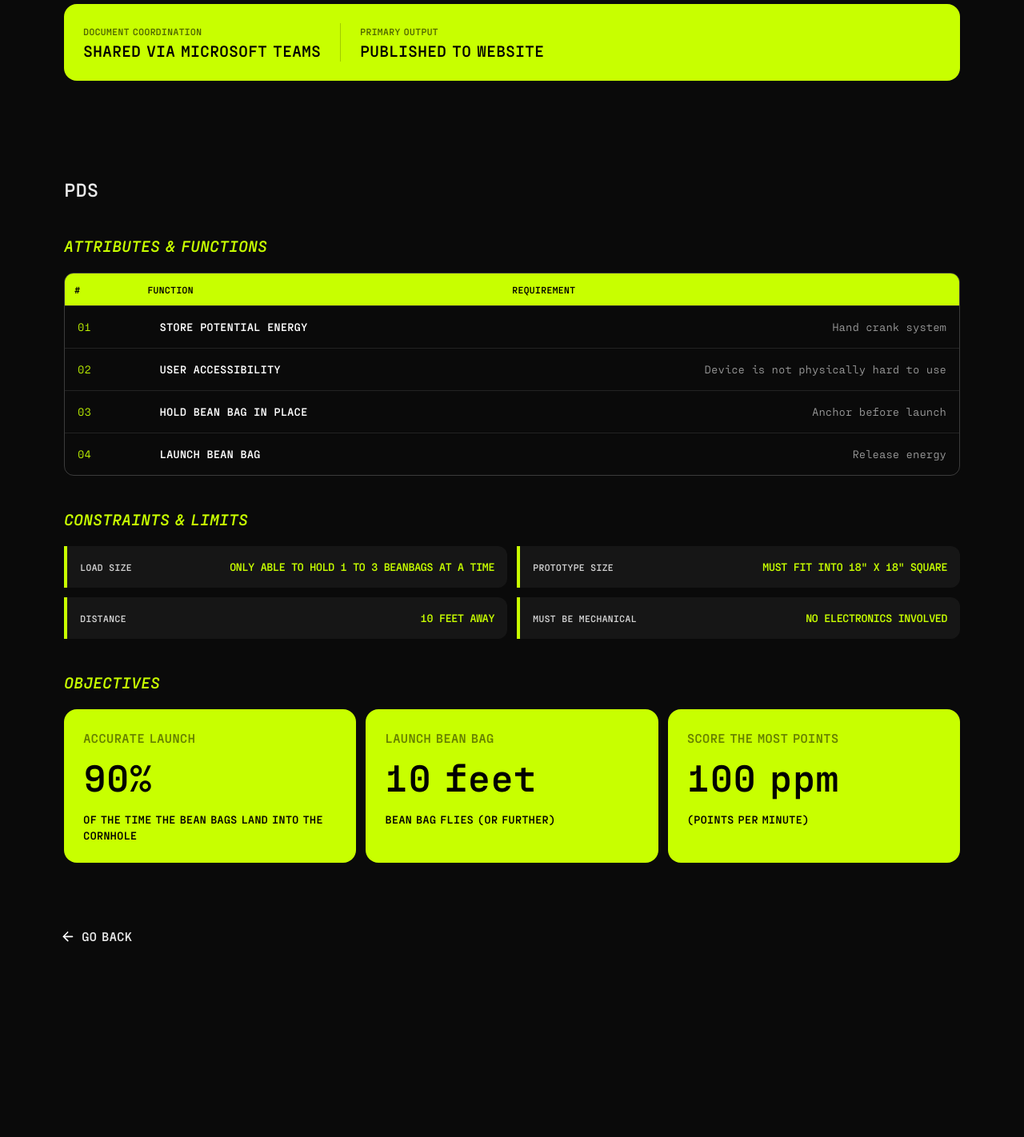
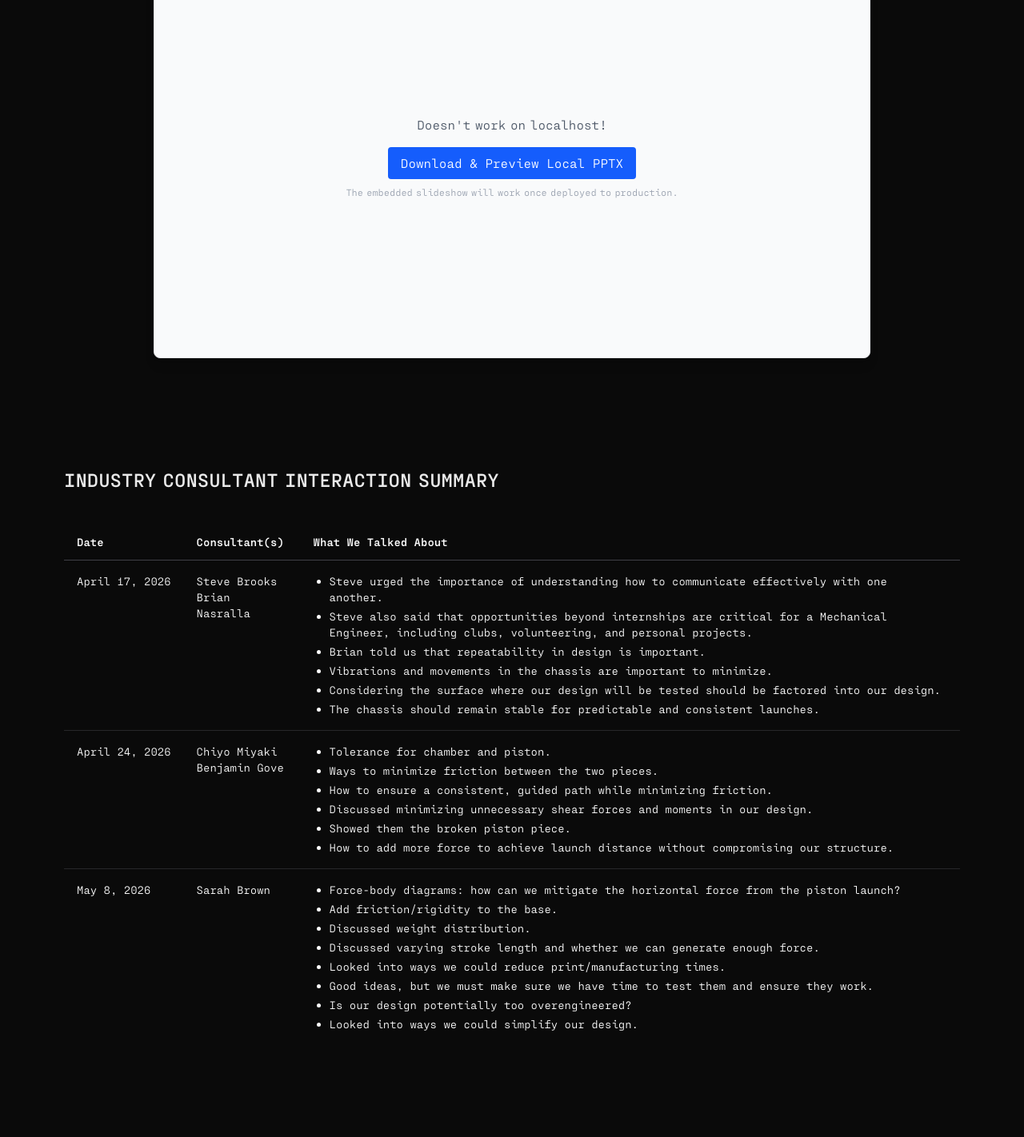
Before and after one commit to lucadenhez/TBD, a Next.js app: page /deliverables in a window 1280 px wide. Shown: the part 1120-2542 px from the top of the page at 80% size. Built offline with nearby package versions, Linux system fonts and the light colour scheme.

Commit message:
Add CDR, PDR, embedded .pptx, show all blog entries, industry consultants

```diff
--- /dev/null
+++ b/app/(frontend)/components/deliverables/IndustryConsultants.tsx
@@ -0,0 +1,75 @@
+export default function IndustryConsultants() {
+    return (
+        <table className="w-full border-collapse text-left text-sm text-white">
+            <thead>
+                <tr className="border-b border-zinc-700">
+                    <th className="px-4 py-3 font-semibold">Date</th>
+                    <th className="px-4 py-3 font-semibold">Consultant(s)</th>
+                    <th className="px-4 py-3 font-semibold">What We Talked About</th>
+                </tr>
+            </thead>
+            <tbody>
+                <tr className="border-b border-zinc-800 align-top">
+                    <td className="px-4 py-4 whitespace-nowrap">
+                        April 17, 2026
+                    </td>
+                    <td className="px-4 py-4">
+                        Steve Brooks<br />
+                        Brian Nasralla
+                    </td>
+                    <td className="px-4 py-4">
+                        <ul className="list-disc pl-5 space-y-1">
+                            <li>Steve urged the importance of understanding how to communicate effectively with one another.</li>
+                            <li>Steve also said that opportunities beyond internships are critical for a Mechanical Engineer, including clubs, volunteering, and personal projects.</li>
+                            <li>Brian told us that repeatability in design is important.</li>
+                            <li>Vibrations and movements in the chassis are important to minimize.</li>
+                            <li>Considering the surface where our design will be tested should be factored into our design.</li>
+                            <li>The chassis should remain stable for predictable and consistent launches.</li>
+                        </ul>
+                    </td>
+                </tr>
+
+                <tr className="border-b border-zinc-800 align-top">
+                    <td className="px-4 py-4 whitespace-nowrap">
+                        April 24, 2026
+                    </td>
+                    <td className="px-4 py-4">
+                        Chiyo Miyaki<br />
+                        Benjamin Gove
+                    </td>
+                    <td className="px-4 py-4">
+                        <ul className="list-disc pl-5 space-y-1">
+                            <li>Tolerance for chamber and piston.</li>
+                            <li>Ways to minimize friction between the two pieces.</li>
+                            <li>How to ensure a consistent, guided path while minimizing friction.</li>
+                            <li>Discussed minimizing unnecessary shear forces and moments in our design.</li>
+                            <li>Showed them the broken piston piece.</li>
+                            <li>How to add more force to achieve launch distance without compromising our structure.</li>
+                        </ul>
+                    </td>
+                </tr>
+
+                <tr className="align-top">
+                    <td className="px-4 py-4 whitespace-nowrap">
+                        May 8, 2026
+                    </td>
+                    <td className="px-4 py-4">
+                        Sarah Brown
+                    </td>
+                    <td className="px-4 py-4">
+                        <ul className="list-disc pl-5 space-y-1">
+                            <li>Force-body diagrams: how can we mitigate the horizontal force from the piston launch?</li>
+                            <li>Add friction/rigidity to the base.</li>
+                            <li>Discussed weight distribution.</li>
+                            <li>Discussed varying stroke length and whether we can generate enough force.</li>
+                            <li>Looked into ways we could reduce print/manufacturing times.</li>
+                            <li>Good ideas, but we must make sure we have time to test them and ensure they work.</li>
+                            <li>Is our design potentially too overengineered?</li>
+                            <li>Looked into ways we could simplify our design.</li>
+                        </ul>
+                    </td>
+                </tr>
+            </tbody>
+        </table>
+    );
+}
--- /dev/null
+++ b/app/(frontend)/components/deliverables/PowerPoint.tsx
@@ -0,0 +1,54 @@
+'use client';
+
+import { useEffect, useState } from 'react';
+
+export default function PowerPoint({ fileName }: { fileName: string }) {
+    const [isLocalhost, setIsLocalhost] = useState(true);
+    const [deployedUrl, setDeployedUrl] = useState('');
+
+    const localFilePath = `/presentations/${fileName}`;
+
+    useEffect(() => {
+        if (typeof window !== 'undefined') {
+            const isLocal = window.location.hostname === 'localhost' || window.location.hostname === '127.0.0.1';
+            setIsLocalhost(isLocal);
+            setDeployedUrl(`${window.location.origin}${localFilePath}`);
+        }
+    }, [localFilePath]);
+
+    const officeViewerUrl = `https://view.officeapps.live.com/op/embed.aspx?src=${encodeURIComponent(deployedUrl)}`;
+
+    return (
+        <div className="w-full max-w-4xl mx-auto my-4 aspect-video border border-gray-200 rounded-lg overflow-hidden shadow-lg bg-gray-50 flex flex-col justify-center items-center">
+            {isLocalhost ? (
+                <div className="text-center p-6">
+                    <p className="text-gray-600 mb-4 font-medium">
+                        Doesn't work on localhost!
+                    </p>
+                    <a
+                        href={localFilePath}
+                        download
+                        className="inline-block bg-blue-600 hover:bg-blue-700 text-white font-medium py-2 px-4 rounded transition"
+                    >
+                        Download & Preview Local PPTX
+                    </a>
+                    <p className="text-xs text-gray-400 mt-2">
+                        The embedded slideshow will work once deployed to production.
+                    </p>
+                </div>
+            ) : (
+                <iframe
+                    src={officeViewerUrl}
+                    width="100%"
+                    height="100%"
+                    frameBorder="0"
+                    title="PowerPoint Presentation"
+                    allowFullScreen
+                >
+                    This browser does not support inline presentations.
+                    <a href={localFilePath}>Click here to download it.</a>
+                </iframe>
+            )}
+        </div>
+    );
+}
--- a/app/(frontend)/deliverables/page.tsx
+++ b/app/(frontend)/deliverables/page.tsx
@@ -4,11 +4,28 @@ import PDS from "../components/deliverables/PDS";
 import BackButton from "../components/pages/BackButton";
 import TeamRoster from "../components/deliverables/TeamRoster";
 import TeamCharter from "../components/deliverables/TeamCharter";
+import PowerPoint from "../components/deliverables/PowerPoint";
+import IndustryConsultants from "../components/deliverables/IndustryConsultants";
 
 export default function Deliverables() {
     return (
         <div className="sm:mx-20 mx-7 sm:my-20 my-10 flex flex-col gap-20">
             <PageHeader title="Deliverables" />
+
+            <div>
+                <SectionHeader title="CDR" />
+                <PowerPoint fileName="CDR.pptx" />
+            </div>
+
+            <div>
+                <SectionHeader title="PDR" />
+                <PowerPoint fileName="PDR.pptx" />
+            </div>
+
+            <div>
+                <SectionHeader title="Industry Consultant Interaction Summary" />
+                <IndustryConsultants />
+            </div>
 
             <div>
                 <SectionHeader title="Team Roster" />
--- a/app/(frontend)/updates/page.tsx
+++ b/app/(frontend)/updates/page.tsx
@@ -16,6 +16,7 @@ export default async function Updates() {
             status: { equals: 'published' }
         },
         sort: '-date',
+        pagination: false
     });
 
     return (
```
Also changed, not shown: 2 other files (tests, documents, lock files or other folders).
